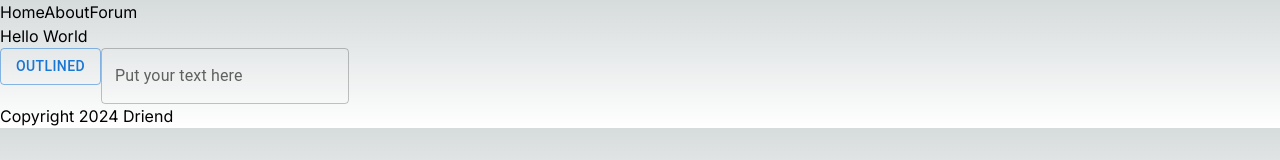
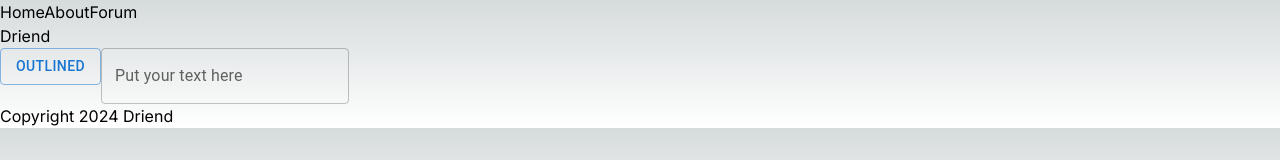
Before and after one commit to JackBerezhnov/driend, a Next.js app: page / in a window 1280 px wide. Shown: the top 160 px of the page. Built offline with nearby package versions, Linux system fonts and the light colour scheme.

Commit message:
Changed text for h1

```diff
--- a/src/app/page.tsx
+++ b/src/app/page.tsx
@@ -7,7 +7,7 @@ export default function Home() {
   return (
     <div>
       <Navbar />
-      <h1>Hello World</h1>
+      <h1>Driend</h1>
       <Button variant="outlined">Outlined</Button>
       <TextField id="outlined-basic" label="Put your text here" variant="outlined"/>
       <Footer />
```
